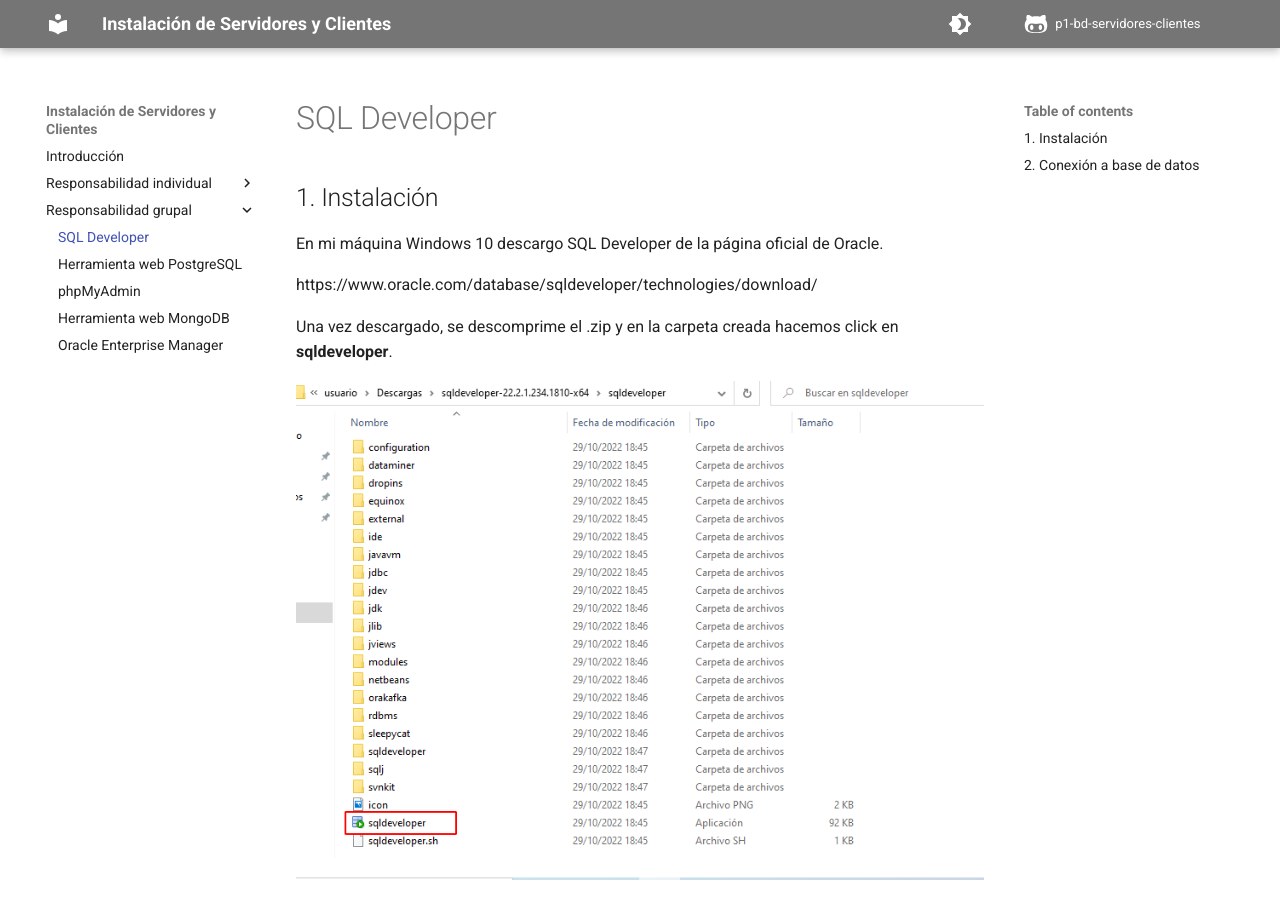
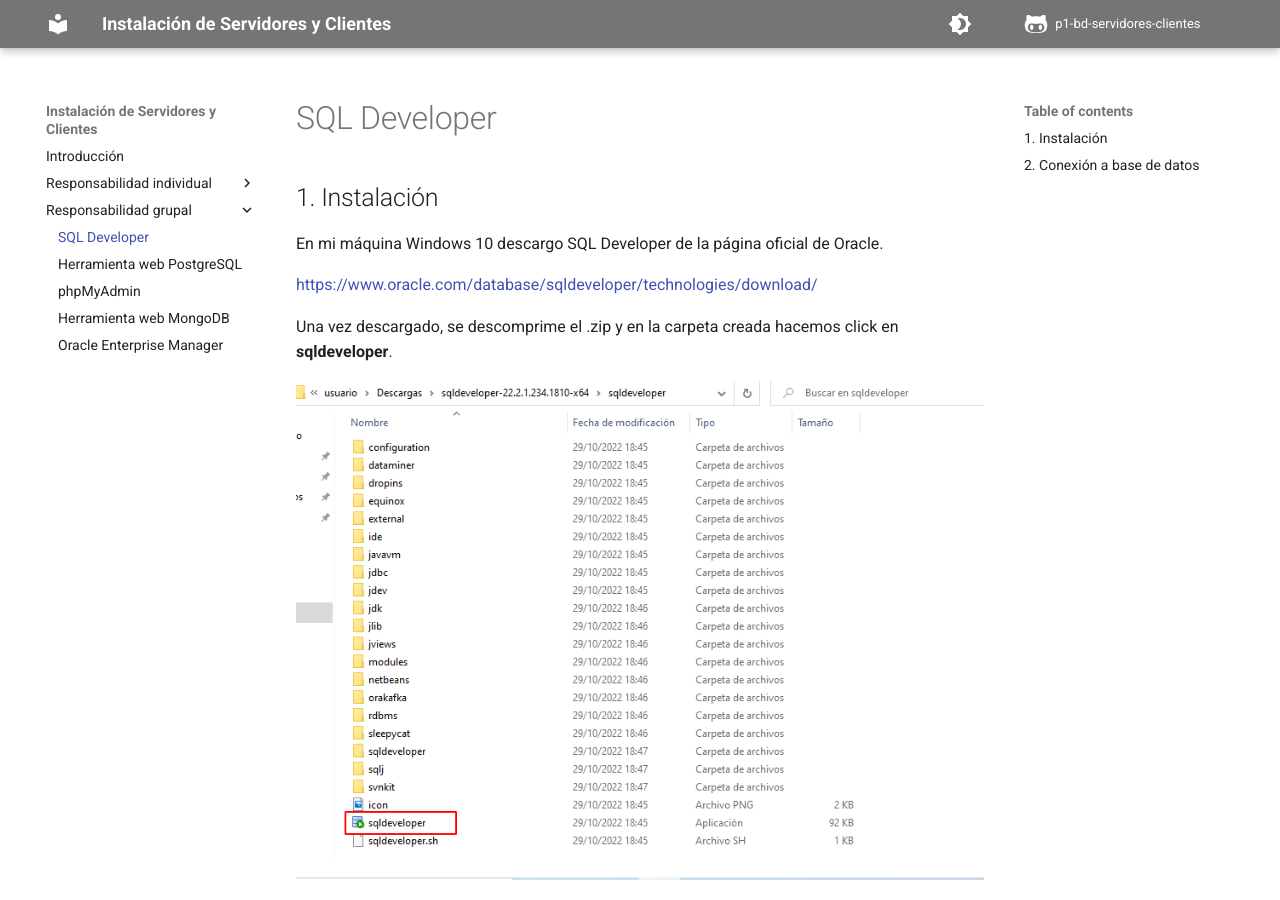
Before and after one commit to adriasir123/grupalesbdc, an MkDocs documentation site: the page built from docs/rg/sql-developer.md, in a window 1280 px wide and 900 px high. Built offline with MkDocs 1.6.1 and Material for MkDocs 9.7.7, drawn with Linux system fonts in a browser that asks for light colours; comment, search, counter and statistics services are not loaded.

Commit message:
He corregido errata

```diff
--- a/docs/rg/sql-developer.md
+++ b/docs/rg/sql-developer.md
@@ -4,7 +4,7 @@
 
 En mi máquina Windows 10 descargo SQL Developer de la página oficial de Oracle.
 
-https://www.oracle.com/database/sqldeveloper/technologies/download/
+<https://www.oracle.com/database/sqldeveloper/technologies/download/>
 
 Una vez descargado, se descomprime el .zip y en la carpeta creada hacemos click en **sqldeveloper**.
 
```
